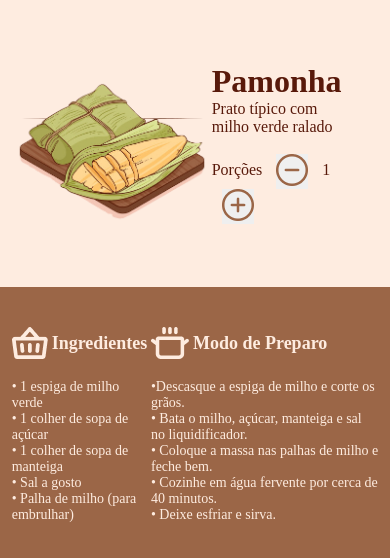
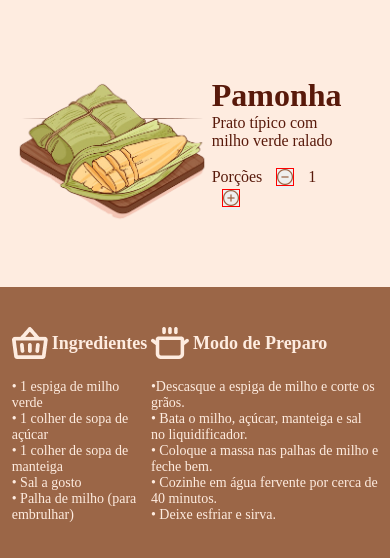
Before and after one commit to GabrielVilarino/gabrielvilarino.github.io, a plain HTML site: page index.html in a window 390 px wide. Drawn offline with Linux system fonts and the light colour scheme.

Commit message:
Alteração tamanho do botao

```diff
--- a/css/style.css
+++ b/css/style.css
@@ -64,7 +64,7 @@ section.conteudo_principal{
     margin: 0 10px;
 }
 
-.pocoes button img{
+.porcoes img{
     width: 32px;
     height: 32px;
 }
@@ -129,9 +129,10 @@ section.receita{
         margin-bottom: 60px;
     }
 
-    .pocoes button img{
-        width: 32px;
-        height: 32px;
+    .porcoes img{
+        width: 16px;
+        height: 16px;
+        border: 1px solid red;
     }
 
     .explicativo h2{
```
